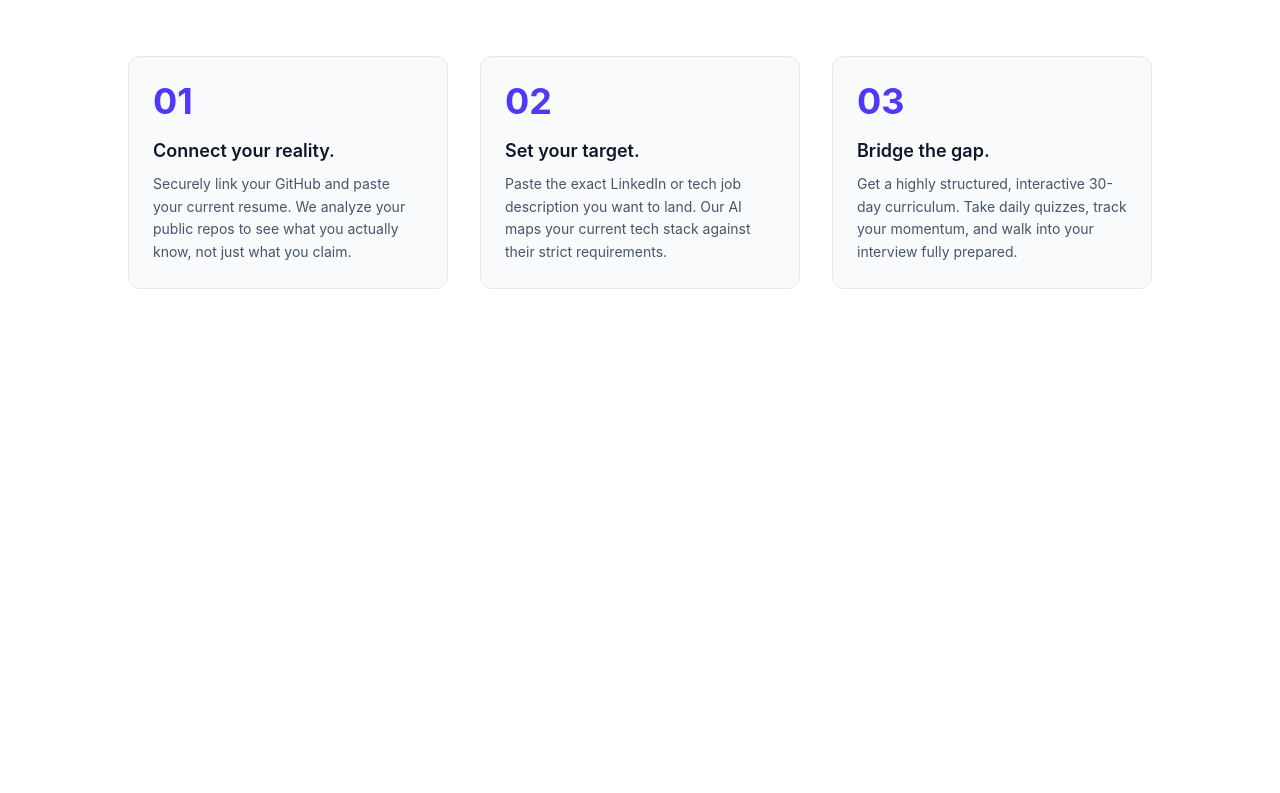
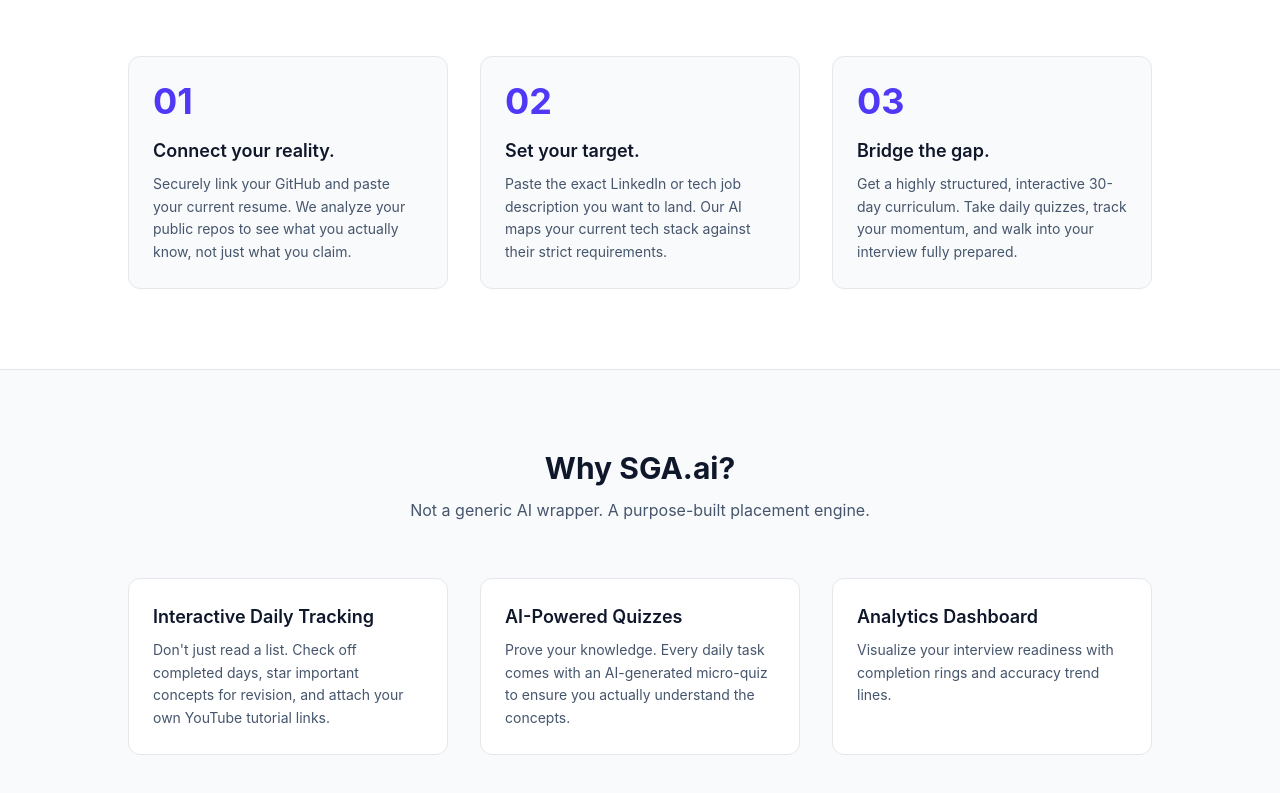
Before and after one commit to Ananthchavan/Skill_Gap_Analyser, a React (Vite) app in the folder frontend/: page / in a window 1280 px wide. Shown: the part 730-1523 px from the top of the page. Before the commit the page ends 1099 px from the top, so only its background shows below. Built offline with nearby package versions, Linux system fonts and the light colour scheme.

Commit message:
Added why us component

```diff
--- /dev/null
+++ b/frontend/src/components/WhyUs.jsx
@@ -0,0 +1,51 @@
+const features = [
+  {
+    title: 'Interactive Daily Tracking',
+    description:
+      "Don't just read a list. Check off completed days, star important concepts for revision, and attach your own YouTube tutorial links.",
+  },
+  {
+    title: 'AI-Powered Quizzes',
+    description:
+      'Prove your knowledge. Every daily task comes with an AI-generated micro-quiz to ensure you actually understand the concepts.',
+  },
+  {
+    title: 'Analytics Dashboard',
+    description:
+      'Visualize your interview readiness with completion rings and accuracy trend lines.',
+  },
+]
+
+export default function WhyUs() {
+  return (
+    <section className="bg-gray-50 border-t border-gray-200 py-20 px-4">
+      <div className="max-w-5xl mx-auto">
+
+        {/* Section Header */}
+        <div className="text-center mb-14">
+          <h2 className="text-3xl font-bold text-slate-900 mb-3">Why SGA.ai?</h2>
+          <p className="text-slate-600 text-base">
+            Not a generic AI wrapper. A purpose-built placement engine.
+          </p>
+        </div>
+
+        {/* 3 Feature Cards */}
+        <div className="grid grid-cols-1 md:grid-cols-3 gap-8">
+          {features.map((feature) => (
+            <div
+              key={feature.title}
+              className="bg-white border border-gray-200 rounded-xl p-6"
+            >
+              {/* Title */}
+              <h3 className="text-lg font-semibold text-slate-900 mb-2">{feature.title}</h3>
+
+              {/* Description */}
+              <p className="text-slate-600 text-sm leading-relaxed">{feature.description}</p>
+            </div>
+          ))}
+        </div>
+
+      </div>
+    </section>
+  )
+}
--- a/frontend/src/pages/landingpage.jsx
+++ b/frontend/src/pages/landingpage.jsx
@@ -1,6 +1,7 @@
 import Navbar from '../components/Navbar'
 import HeroSection from '../components/HeroSection'
 import HowItWorks from '../components/HowItWorks'
+import WhyUs from '../components/WhyUs'
 
 export default function LandingPage() {
   return (
@@ -8,7 +9,8 @@ export default function LandingPage() {
       <Navbar />
       <HeroSection />
       <HowItWorks />
-      {/* WhyUs, Footer will go here next */}
+      <WhyUs />
+      {/* Footer will go here next */}
     </div>
   )
 }
```
